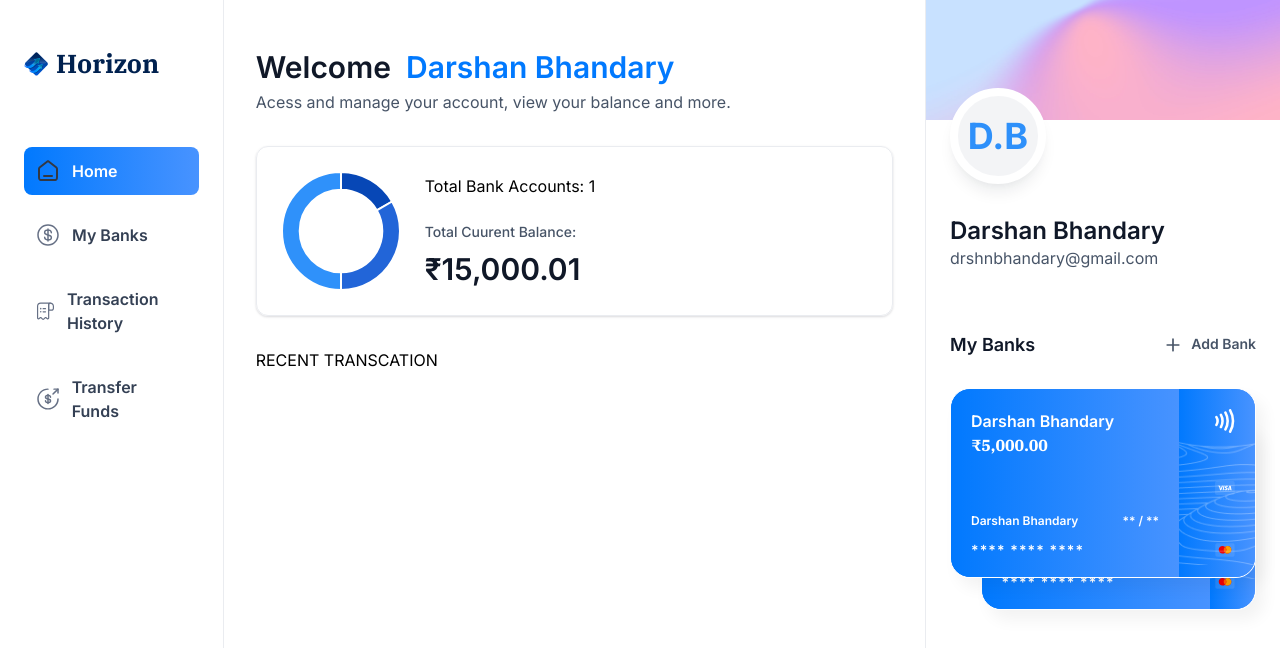
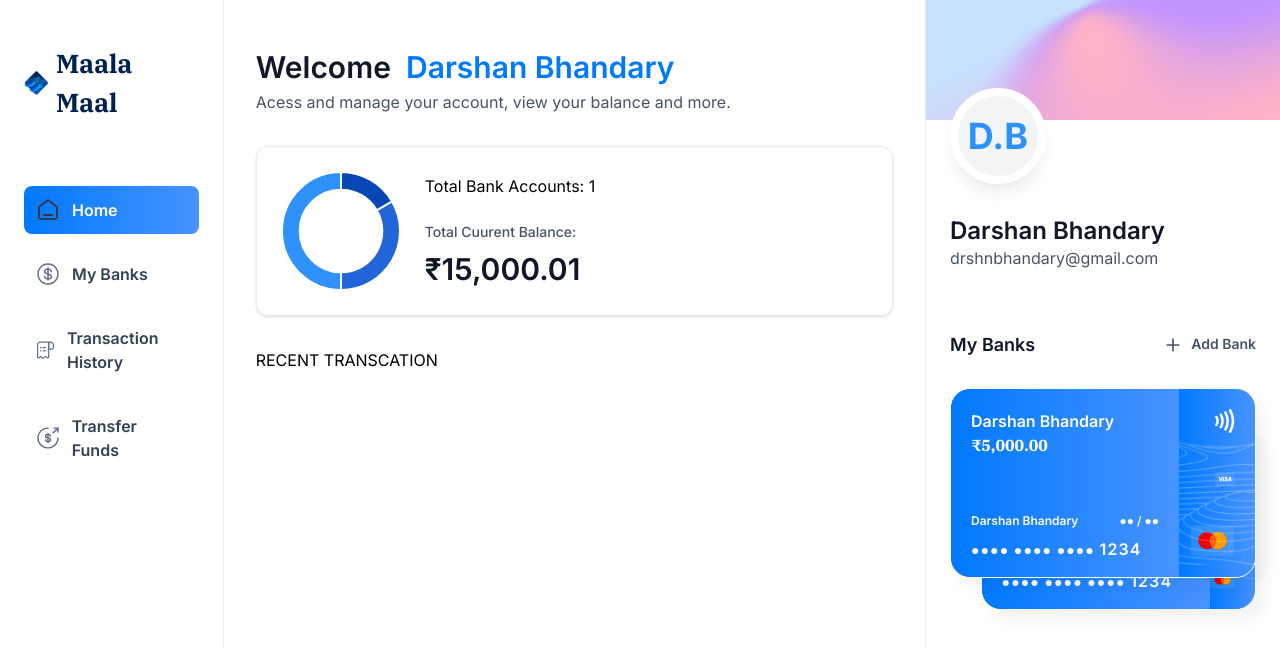
Before and after one commit to darshan45672/Dhan-Sanchay, a Next.js app: page / in a window 1280 px wide. Shown: the top 648 px of the page. Built offline with nearby package versions, Linux system fonts and the light colour scheme.

Commit message:
completed sidebar and added all the routes required for sidebar all working

```diff
--- /dev/null
+++ b/app/(root)/my-banks/page.tsx
@@ -0,0 +1,9 @@
+import React from 'react'
+
+const MyBanks = () => {
+  return (
+    <div>MyBanks</div>
+  )
+}
+
+export default MyBanks
--- /dev/null
+++ b/app/(root)/payment-transfer/page.tsx
@@ -0,0 +1,9 @@
+import React from 'react'
+
+const PaymentTransfer = () => {
+  return (
+    <div>PaymentTransfer</div>
+  )
+}
+
+export default PaymentTransfer
--- /dev/null
+++ b/app/(root)/transaction-history/page.tsx
@@ -0,0 +1,9 @@
+import React from 'react'
+
+const TransactionHistory = () => {
+  return (
+    <div>TransactionHistory</div>
+  )
+}
+
+export default TransactionHistory
--- a/app/layout.tsx
+++ b/app/layout.tsx
@@ -7,7 +7,7 @@ const inter = Inter({ subsets: ["latin"], variable: '--font-inter' });
 const ibmPlexSerif = IBM_Plex_Serif({ subsets: ["latin"], weight: ['400', '700'], variable: '--font-ibm-plex-serif' });
 
 export const metadata: Metadata = {
-  title: "Bhandary's Bank",
+  title: "Maala Maal",
   description: "A modern bank for the modern world.",
   icons:{
     icon: "/icons/logo.svg",
--- a/components/BankCard.tsx
+++ b/components/BankCard.tsx
@@ -17,15 +17,17 @@ const BankCard = ({ account, userName, showBalance = true,  }:CreditCardProps) =
                 <article className='flex flex-col gap-2 '>
                     <div className='flex justify-between'>
                         <h1 className='text-12 font-semibold text-white'> {userName} </h1>
-                        <h2 className='text-12 font-semibold text-white'> ** / ** </h2>
+                        <h2 className='text-12 font-semibold text-white'> ●● / ●● </h2>
                     </div>
-                    <p className='text-14 font-semibold tracking-[1.1px] text-white'> **** **** **** <span className='text-16'>{account.mask}</span></p>
+                    <p className='text-14 font-semibold tracking-[1.1px] text-white'> ●●●● ●●●● ●●●● <span className='text-16'>
+                        {/* {account.mask} */}
+                        1234</span></p>
                 </article>
             </div>
             <div className='bank-card_icon'>
                 <Image src='/icons/Paypass.svg' height={20} width={20} alt="pay"/>
                 <Image src='/icons/visa.svg' height={20} width={20} alt="visa"/>
-                <Image src='/icons/mastercard.svg' height={20} width={20} alt="mastercard"/>
+                <Image src='/icons/mastercard.svg' height={32} width={45} alt="mastercard" className='ml-5'/>
                 <Image src='/icons/lines.png' height={190} width={316} alt="lines" className='absolute top-0 left-0'/>
             </div>
         </Link>
--- a/components/SideBar.tsx
+++ b/components/SideBar.tsx
@@ -13,7 +13,7 @@ const SideBar = ({user}: SiderbarProps) => {
         <nav className='flex flex-col gap-4'>
             <Link className="mb-12 mt-5 flex cursor-pointer items-center gap-2" href="/">
                 <Image src='/icons/logo.svg' width={34} height={34} alt='Logo' className='size-[24px] max-xl:size-14'/>
-            <h1 className='sidebar-logo'>Horizon</h1>
+            <h1 className='sidebar-logo'>Maala Maal</h1>
             </Link>
 
             {sidebarLinks.map((link) => {
```
